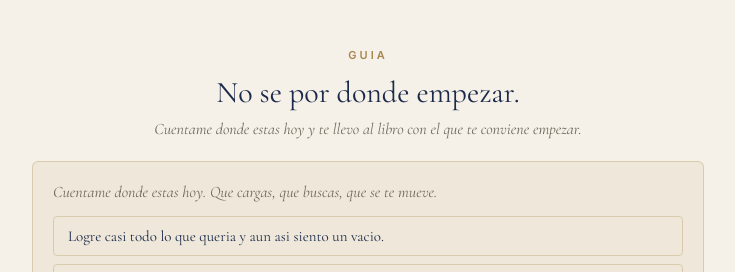
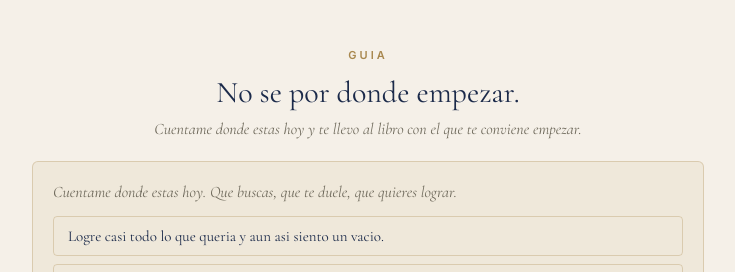
Before and after one commit to edgar886/guia-empieza-aqui, a Next.js app in the folder guia-ai-deploy/: page / in a window 1280 px wide. Shown: the top 272 px of the page, without its empty margins (272-1007 px from the left). Built offline with nearby package versions, Linux system fonts and the light colour scheme.

Commit message:
Update Guia.tsx

```diff
--- a/guia-ai-deploy/components/Guia.tsx
+++ b/guia-ai-deploy/components/Guia.tsx
@@ -96,7 +96,7 @@ export default function Guia() {
       <div className="chat" ref={scrollRef}>
         {messages.length === 0 && (
           <div className="empty">
-            <p>Cuentame donde estas hoy. Que cargas, que buscas, que se te mueve.</p>
+            <p>Cuentame donde estas hoy. Que buscas, que te duele, que quieres lograr.</p>
             <div className="chips">
               {SUGERENCIAS.map((s, i) => (
                 <button key={i} className="chip" onClick={() => send(s)} disabled={busy}>
```
